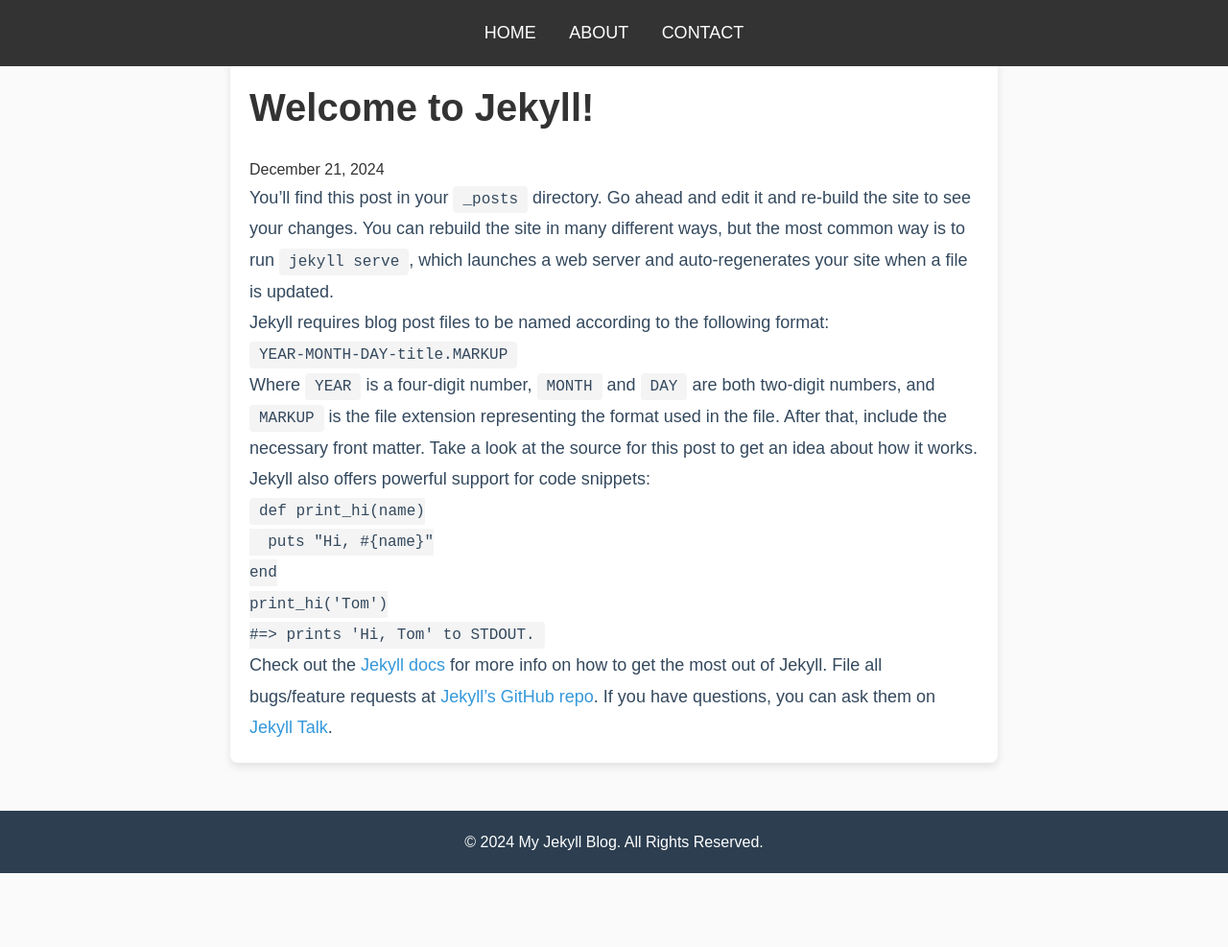
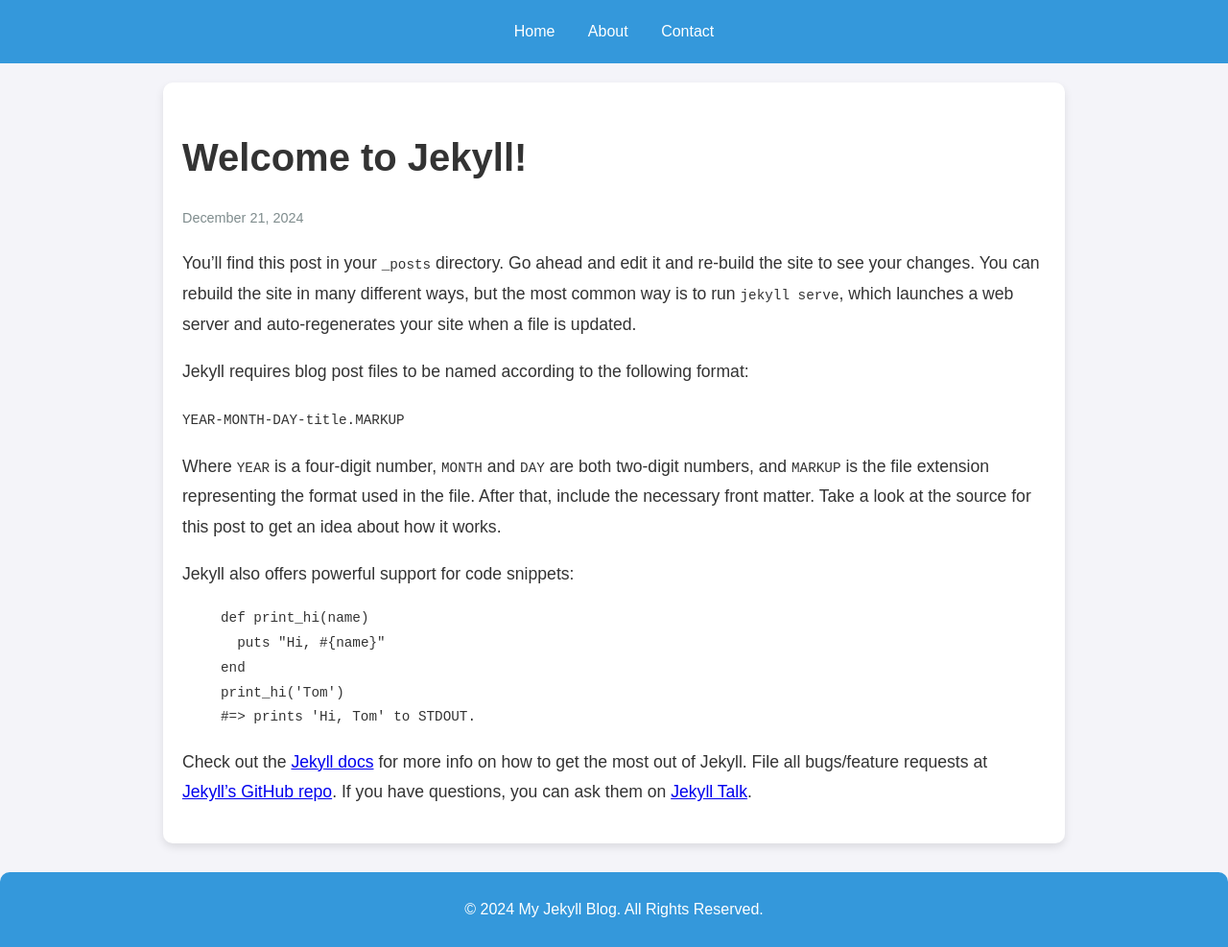
Before and after one commit to Hike-projects/Blogpage, a Jekyll site: the page built from _posts/2024-12-21-welcome-to-jekyll.markdown, in a window 1280 px wide and 987 px high. Shown: the whole window at 96% size. Built offline with Jekyll 4.4.1, drawn with Linux system fonts in a browser that asks for light colours.

Commit message:
Update style.css

```diff
--- a/assets/css/style.css
+++ b/assets/css/style.css
@@ -1,175 +1,44 @@
-/* Reset basic styles */
-* {
+/* General Styles */
+body {
+  font-family: Arial, sans-serif;
   margin: 0;
   padding: 0;
-  box-sizing: border-box;
+  background-color: #f4f4f9;
+  color: #333;
+  line-height: 1.6;
 }
 
-body {
-  font-family: 'Arial', sans-serif;
-  background-color: #fafafa;
-  color: #333;
-  line-height: 1.6;
-  padding-top: 60px;  /* Adjust for fixed navbar */
-}
-
-h1, h2, h3 {
-  color: #333;
-}
-
-a {
-  color: #3498db;
-  text-decoration: none;
-}
-
-a:hover {
-  text-decoration: underline;
-}
-
-/* Navbar */
+/* Navbar Styles */
 .navbar {
-  background-color: #333;
-  color: white;
-  padding: 20px;
+  background: #3498db;
+  color: #fff;
+  padding: 10px 0;
   text-align: center;
-  position: fixed;
-  width: 100%;
-  top: 0;
-  left: 0;
-  z-index: 1000;
 }
 
 .navbar a {
   color: white;
-  margin: 0 15px;
-  font-size: 18px;
-  text-transform: uppercase;
+  text-decoration: none;
+  padding: 10px 15px;
+  display: inline-block;
 }
 
 .navbar a:hover {
-  color: #f39c12;
-}
-
-/* Homepage Layout */
-.homepage-posts {
-  display: grid;
-  grid-template-columns: repeat(auto-fill, minmax(300px, 1fr));
-  gap: 20px;
-  margin-top: 100px;
-}
-
-.article-preview {
-  background-color: white;
-  padding: 20px;
-  border-radius: 8px;
-  box-shadow: 0 4px 8px rgba(0, 0, 0, 0.1);
-  transition: all 0.3s ease;
-}
-
-.article-preview:hover {
-  transform: translateY(-5px);
-  box-shadow: 0 6px 12px rgba(0, 0, 0, 0.1);
-}
-
-.article-preview h2 {
-  font-size: 1.8em;
-  margin-bottom: 10px;
-}
-
-.article-preview p {
-  color: #7f8c8d;
-  font-size: 16px;
-  margin-bottom: 20px;
-}
-
-.article-preview a {
-  background: #3498db;
-  color: white;
-  padding: 10px 20px;
-  text-align: center;
-  border-radius: 4px;
-  display: inline-block;
-  margin-top: 10px;
-}
-
-.article-preview a:hover {
   background: #2980b9;
 }
 
-/* Excerpt: Show first 200 characters */
-.article-preview p {
-  display: -webkit-box;
-  -webkit-line-clamp: 3;
-  -webkit-box-orient: vertical;
-  overflow: hidden;
-  text-overflow: ellipsis;
-  color: #7f8c8d;
-}
-
-/* Post Page */
-.post-page {
-  max-width: 800px;
-  margin: 0 auto;
+/* Container */
+.container {
+  width: 90%;
+  max-width: 900px;
+  margin: 20px auto;
+  background: #fff;
   padding: 20px;
-  background: white;
-  border-radius: 8px;
+  border-radius: 10px;
   box-shadow: 0 4px 8px rgba(0, 0, 0, 0.1);
 }
 
-.post-page h1 {
-  font-size: 2.5em;
-  margin-bottom: 20px;
-}
-
-.post-page .content {
-  font-size: 18px;
-  line-height: 1.8;
-  color: #34495e;
-}
-
-.post-page .content code {
-  background-color: #f4f4f4;
-  padding: 5px 10px;
-  font-size: 16px;
-  border-radius: 4px;
-}
-
-footer {
-  background-color: #2c3e50;
-  color: white;
-  text-align: center;
-  padding: 20px;
-  margin-top: 50px;
-}
-
-footer a {
-  color: #f39c12;
-}
-
-footer a:hover {
-  text-decoration: underline;
-}
-
-/* Responsive Design */
-@media (max-width: 768px) {
-  .container {
-    width: 90%;
-  }
-
-  .navbar {
-    padding: 15px;
-  }
-
-  .navbar a {
-    font-size: 16px;
-    margin: 0 15px;
-  }
-
-  .homepage-posts {
-    grid-template-columns: 1fr;
-  }
-}
-/* Thumbnail styles */
+/* Thumbnail Styles */
 .thumbnail {
   width: 100%;
   height: auto;
@@ -183,18 +52,9 @@ footer a:hover {
   transform: scale(1.05);
 }
 
-/* Excerpt styles (update) */
+/* Article Preview */
 .article-preview {
-  background-color: white;
-  padding: 20px;
-  border-radius: 8px;
-  box-shadow: 0 4px 8px rgba(0, 0, 0, 0.1);
-  transition: all 0.3s ease;
-}
-
-.article-preview:hover {
-  transform: translateY(-5px);
-  box-shadow: 0 6px 12px rgba(0, 0, 0, 0.1);
+  margin-bottom: 30px;
 }
 
 .article-preview h2 {
@@ -203,9 +63,9 @@ footer a:hover {
 }
 
 .article-preview p {
+  font-size: 1em;
   color: #7f8c8d;
-  font-size: 16px;
-  margin-bottom: 20px;
+  margin-bottom: 15px;
 }
 
 .article-preview a {
@@ -214,10 +74,57 @@ footer a:hover {
   padding: 10px 20px;
   text-align: center;
   border-radius: 4px;
+  text-decoration: none;
   display: inline-block;
-  margin-top: 10px;
 }
 
 .article-preview a:hover {
   background: #2980b9;
 }
+
+/* Post Page Styles */
+.post-page h1 {
+  font-size: 2.5em;
+  margin-bottom: 20px;
+}
+
+.post-page .date {
+  font-size: 0.9em;
+  color: #7f8c8d;
+  margin-bottom: 20px;
+}
+
+.post-page .content {
+  margin-top: 20px;
+  font-size: 1.1em;
+  line-height: 1.8;
+}
+
+/* Footer */
+footer {
+  text-align: center;
+  margin-top: 30px;
+  padding: 10px 0;
+  background: #3498db;
+  color: white;
+  border-radius: 10px 10px 0 0;
+}
+
+/* Responsive Design */
+@media (max-width: 768px) {
+  .container {
+    width: 95%;
+  }
+
+  h1, h2, .post-page h1 {
+    font-size: 1.5em;
+  }
+
+  p {
+    font-size: 1em;
+  }
+
+  .navbar a {
+    padding: 8px 12px;
+  }
+}
```
